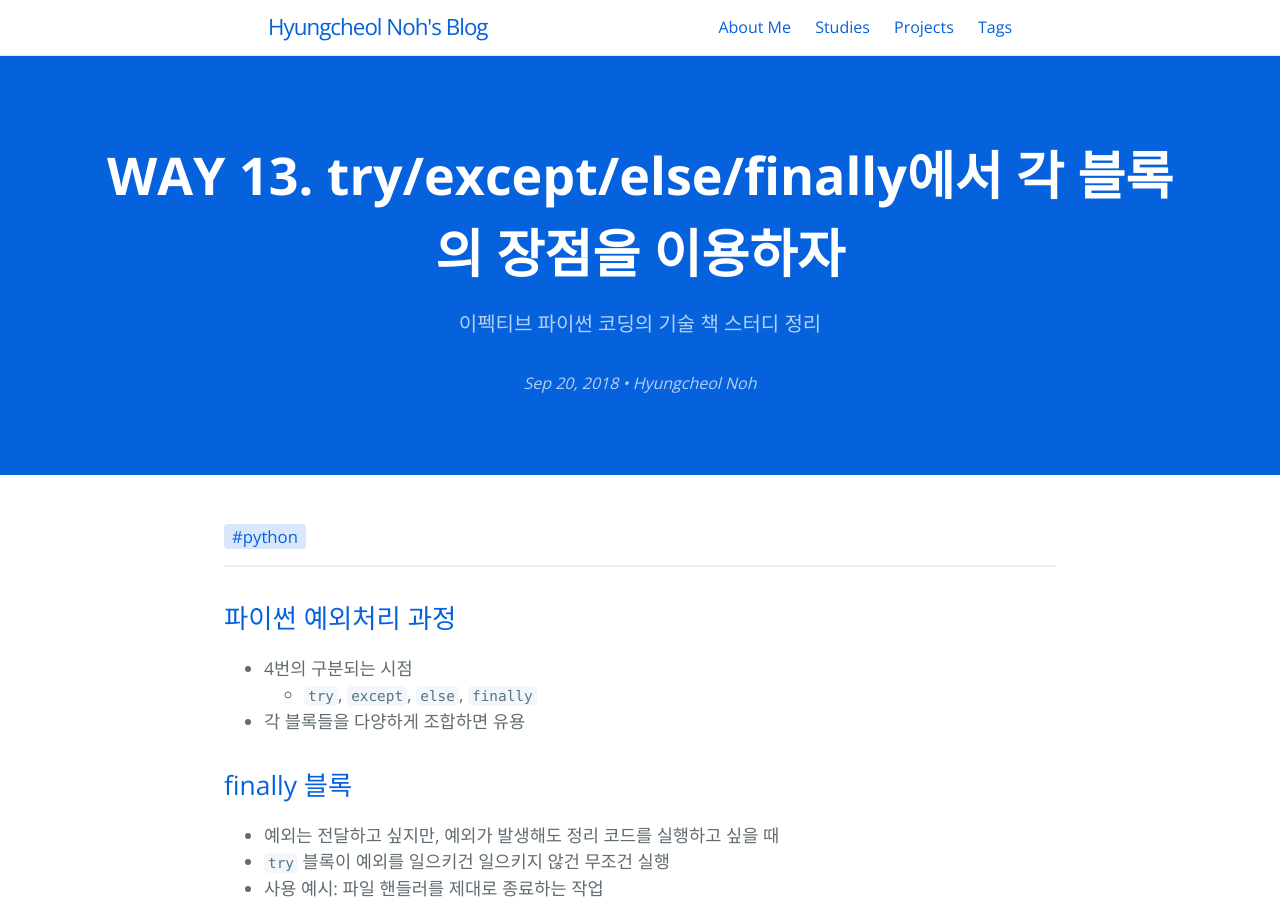
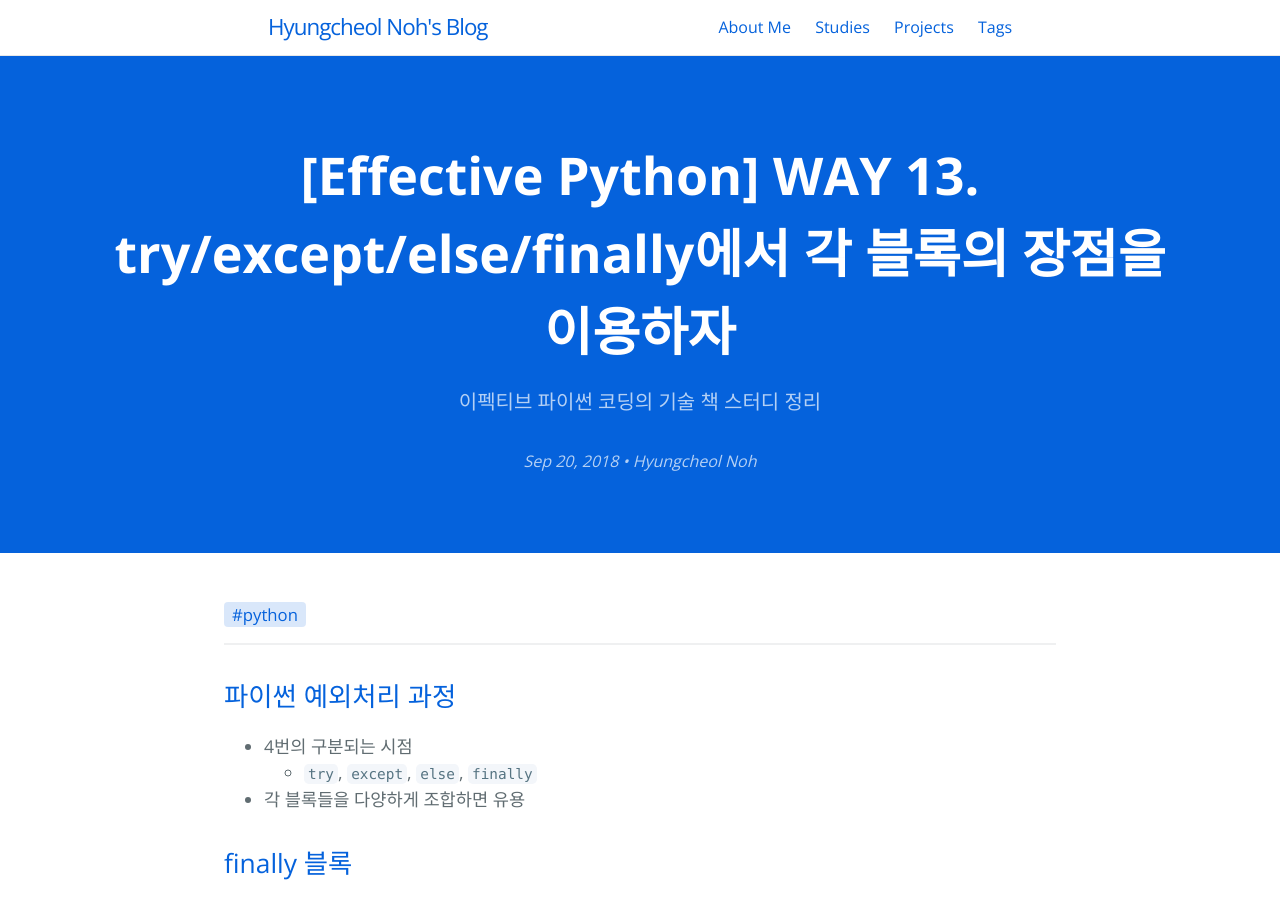
Before and after one commit to hcnoh/hcnoh.github.io, a Jekyll site: the page built from _posts/2018-09-20-effective-python-way13.md, in a window 1280 px wide and 900 px high. Built offline with Jekyll 4.4.1, drawn with Linux system fonts in a browser that asks for light colours; comment, search, counter and statistics services are not loaded; some of the changed lines change nothing that is shown.

Commit message:
Update 2018-09-20-effective-python-way13.md

```diff
--- a/_posts/2018-09-20-effective-python-way13.md
+++ b/_posts/2018-09-20-effective-python-way13.md
@@ -1,10 +1,10 @@
 ---
 layout: post
-title: "WAY 13. try/except/else/finally에서 각 블록의 장점을 이용하자"
+title: "[Effective Python] WAY 13. try/except/else/finally에서 각 블록의 장점을 이용하자"
 date: 2018-09-20 14:55:45
 tagline: "이펙티브 파이썬 코딩의 기술 책 스터디 정리"
 categories:
-- 이펙티브 파이썬 스터디
+- Effective Python
 tags:
 - python
 image: /thumbnail-mobile.png
```
